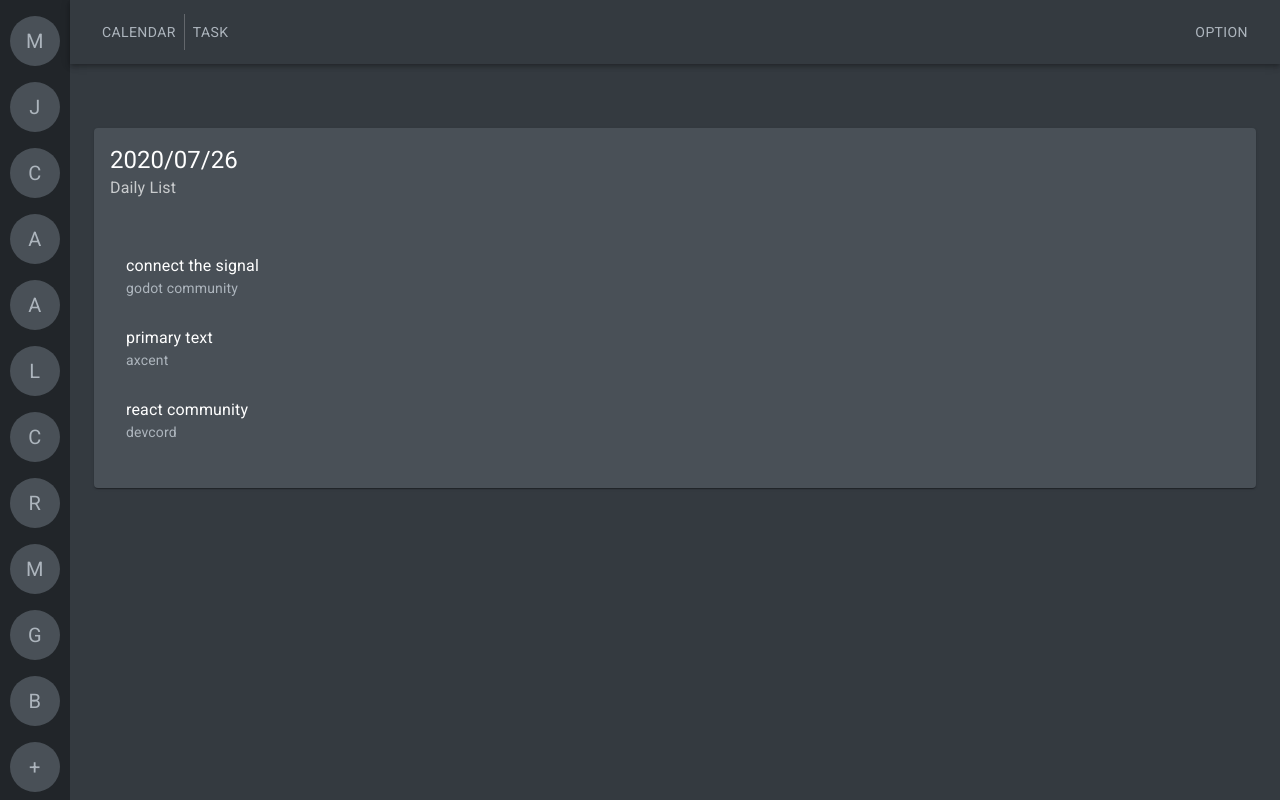
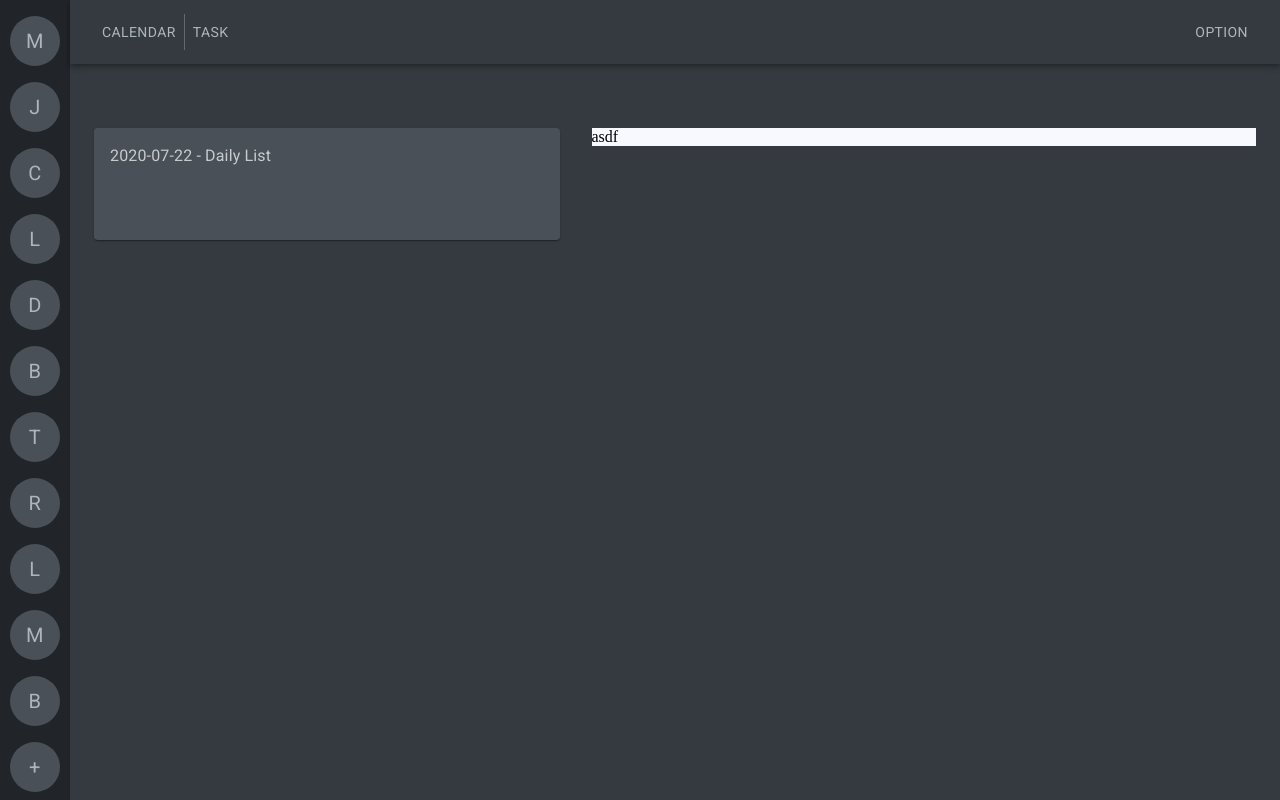
Before and after one commit to chanlendar/legacy-chanlendar-front, a React (Create React App) app in the folder front/: page / in a window 1280 px wide. Built offline with nearby package versions, Linux system fonts and the light colour scheme; the HTML template or start-up script is replaced by a standard one.

Commit message:
content display informations that calendar datas when topic clicked

```diff
--- a/front/src/components/Contents.js
+++ b/front/src/components/Contents.js
@@ -1,69 +1,34 @@
+/**
+ * Need to remake the architecture if I need to make a [task]
+ * 2020/08/09
+ */
 import React from "react";
-import {
-	Container,
-	Card,
-	CardHeader,
-	CardContent,
-	Typography,
-	List,
-	ListItem,
-	ListItemText,
-} from "@material-ui/core";
+import { Container, Grid } from "@material-ui/core";
 
-import { useContainerStyles, useCardStyles } from "../styles";
+import { useContainerStyles } from "../styles";
+import DailyList from "./DailyList";
+import MonthlyList from "./MonthlyList";
 
 function Contents() {
 	const containerStyles = useContainerStyles();
-	const cardStyles = useCardStyles();
 
 	return (
 		<div className={containerStyles.root}>
 			<Container fixed>
-				<Card className={cardStyles.root}>
-					<CardHeader title="2020/07/26" subheader="Daily List" />
-					<CardContent>
-						<List>
-							<ListItem>
-								<ListItemText
-									primary={
-										<Typography>
-											connect the signal
-										</Typography>
-									}
-									secondary={
-										<Typography variant="body2">
-											godot community
-										</Typography>
-									}
-								/>
-							</ListItem>
-							<ListItem>
-								<ListItemText
-									primary={
-										<Typography>primary text</Typography>
-									}
-									secondary={
-										<Typography variant="body2">
-											axcent
-										</Typography>
-									}
-								/>
-							</ListItem>
-							<ListItem>
-								<ListItemText
-									primary={
-										<Typography>react community</Typography>
-									}
-									secondary={
-										<Typography variant="body2">
-											devcord
-										</Typography>
-									}
-								/>
-							</ListItem>
-						</List>
-					</CardContent>
-				</Card>
+				<Grid
+					container
+					direction="row"
+					spacing={4}
+					justify="center"
+					alignItems="flex-start"
+				>
+					<Grid item xs={5} style={{ marginTop: "64px" }}>
+						<DailyList />
+					</Grid>
+					<Grid item xs style={{ marginTop: "64px" }}>
+						<MonthlyList />
+					</Grid>
+				</Grid>
 			</Container>
 		</div>
 	);
--- /dev/null
+++ b/front/src/components/DailyList.js
@@ -0,0 +1,48 @@
+import React from "react";
+import {
+	Card,
+	CardHeader,
+	CardContent,
+	Typography,
+	List,
+	ListItem,
+	ListItemText,
+} from "@material-ui/core";
+
+import { useSelector } from "react-redux";
+import moment from "moment";
+
+import { useCardStyles, CustomPaper } from "../styles";
+
+function DailyList() {
+	const cardStyles = useCardStyles();
+
+	const topic = useSelector((state) => state.currentTopic);
+	// ex) 2020-08-09
+	const today = moment().format("YYYY-MM-DD");
+	const subheaderText = `${today} - Daily List`;
+	const tasksOfToday = topic.Tasks.filter((v) => {
+		return moment(v.date).isSame(today, "day");
+	});
+
+	return (
+		<Card className={cardStyles.root}>
+			<CardHeader title={topic.title} subheader={subheaderText} />
+			<CardContent>
+				<List>
+					{tasksOfToday.map((v) => (
+						<CustomPaper variant="outlined" key={v.id}>
+							<ListItem>
+								<ListItemText
+									primary={<Typography>{v.task}</Typography>}
+								/>
+							</ListItem>
+						</CustomPaper>
+					))}
+				</List>
+			</CardContent>
+		</Card>
+	);
+}
+
+export default DailyList;
--- /dev/null
+++ b/front/src/components/MonthlyList.js
@@ -0,0 +1,17 @@
+import React from "react";
+
+function MonthlyList() {
+	return (
+		<div>
+			<div
+				style={{
+					backgroundColor: "ghostwhite",
+				}}
+			>
+				asdf
+			</div>
+		</div>
+	);
+}
+
+export default MonthlyList;
--- a/front/src/reducers/index.js
+++ b/front/src/reducers/index.js
@@ -11,7 +11,7 @@ const createTopicDummyData = (num) => {
 		return {
 			id: faker.random.number(),
 			title: faker.name.firstName(),
-			Tasks: createTaskDummyData(faker.random.number(10)),
+			Tasks: createTaskDummyData(faker.random.number(8)),
 		};
 	});
 
@@ -24,7 +24,7 @@ const createTaskDummyData = (num) => {
 		return {
 			id: faker.random.number(),
 			task: faker.hacker.phrase(),
-			date: faker.date.between("2020-08-07", new Date()),
+			date: new Date(),
 		};
 	});
 	return taskArray;
@@ -36,9 +36,11 @@ const initialState = {
 	},
 	Topics: createTopicDummyData(10),
 	isOpend: false,
-	currentTopic : {
-
-	}
+	currentTopic: {
+		id: null,
+		title: null,
+		Tasks: [],
+	},
 };
 
 const rootReducer = (state = initialState, action) => {
@@ -63,7 +65,11 @@ const rootReducer = (state = initialState, action) => {
 				...state,
 				Topics: [
 					...state.Topics,
-					{ id: action.data, title: action.data },
+					{
+						id: action.data,
+						title: action.data,
+						Tasks: createTaskDummyData(faker.random.number(10)),
+					},
 				],
 				isOpend: false,
 			};
@@ -71,10 +77,9 @@ const rootReducer = (state = initialState, action) => {
 		 *
 		 */
 		case OPEN_TOPIC_EVENT:
-			console.log(action.data);
 			return {
 				...state,
-				currentTopic: action.data
+				currentTopic: action.data,
 			};
 	}
 };
--- a/front/src/styles/index.js
+++ b/front/src/styles/index.js
@@ -1,4 +1,4 @@
-import { Tooltip } from "@material-ui/core";
+import { Tooltip, Paper } from "@material-ui/core";
 import { makeStyles, withStyles } from "@material-ui/core/styles";
 
 /**
@@ -12,9 +12,9 @@ export const useTopicListStyles = makeStyles((theme) => ({
 		color: "white",
 		overflowY: "scroll",
 		maxHeight: "100vh",
-		'&::-webkit-scrollbar': {
-			width: "0px"
-		}
+		"&::-webkit-scrollbar": {
+			width: "0px",
+		},
 	},
 }));
 
@@ -86,7 +86,11 @@ export const useContainerStyles = makeStyles((theme) => ({
 export const useCardStyles = makeStyles((theme) => ({
 	root: {
 		backgroundColor: "#495057",
-		marginTop: "64px",
+		maxHeight: "calc(100vh - 176px)",
+		overflow: "scroll",
+		"&::-webkit-scrollbar": {
+			width: "0px",
+		}
 	},
 }));
 
@@ -115,7 +119,7 @@ export const usePopupStyles = makeStyles((theme) => ({
 		margin: "auto",
 		display: "flex",
 		justifyContent: "space-between",
-	}
+	},
 }));
 
 /**
@@ -134,3 +138,16 @@ export const CustomTooltip = withStyles((theme) => ({
 		color: theme.palette.common.black,
 	},
 }))(Tooltip);
+
+/**
+ * CustomPaper
+ * Paper component 필요
+ */
+export const CustomPaper = withStyles((theme) => ({
+	root: {
+		backgroundColor: "#495057",
+		"&:not(:first-child)": {
+			marginTop: theme.spacing(2),
+		},
+	},
+}))(Paper);
```
